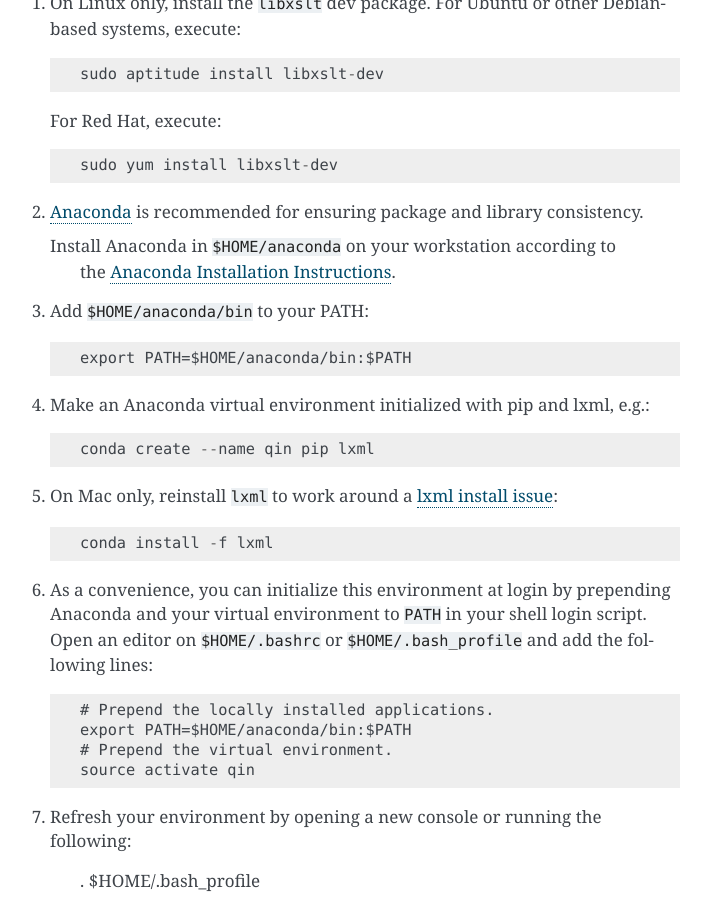
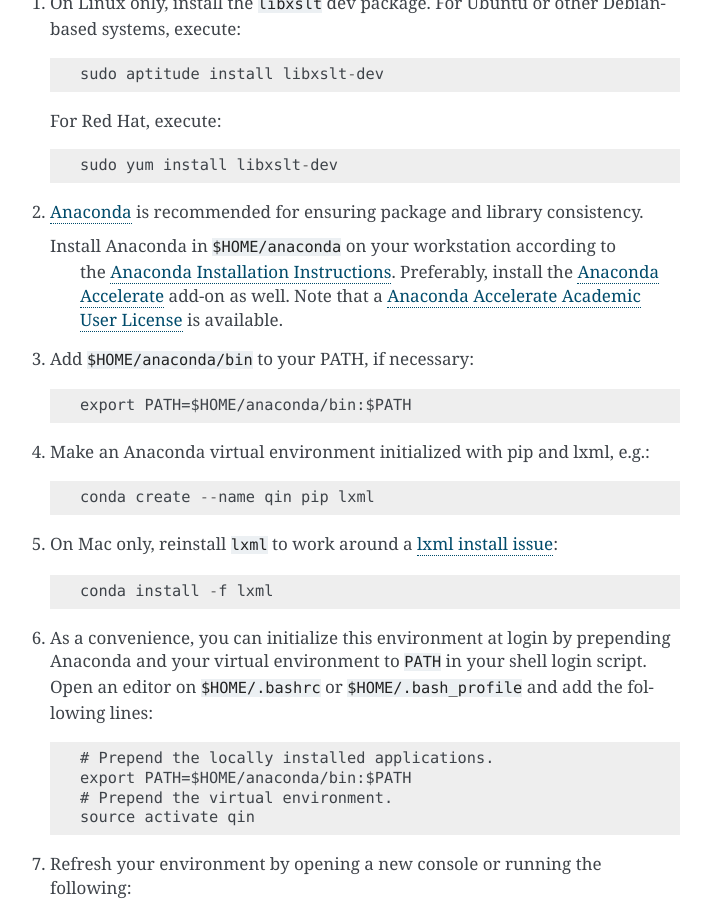
Before and after one commit to ohsu-qin/qixnat, a Sphinx documentation site: the page built from doc/index.rst, in a window 1280 px wide and 900 px high, scrolled down 605 px. Shown: the whole window, without its empty margins (400-1111 px from the left). Built offline with Sphinx 7.4.7, drawn with Linux system fonts in a browser that asks for light colours.

Commit message:
Use Anaconda Accelerate.

```diff
--- a/doc/index.rst
+++ b/doc/index.rst
@@ -42,9 +42,11 @@
 
 2. Anaconda_ is recommended for ensuring package and library consistency.
   Install Anaconda in ``$HOME/anaconda`` on your workstation according to
-   the `Anaconda Installation Instructions`_.
+   the `Anaconda Installation Instructions`_. Preferably, install the
+   `Anaconda Accelerate`_ add-on as well. Note that a
+   `Anaconda Accelerate Academic User License`_ is available.
 
-3. Add ``$HOME/anaconda/bin`` to your PATH::
+3. Add ``$HOME/anaconda/bin`` to your PATH, if necessary::
 
        export PATH=$HOME/anaconda/bin:$PATH
 
@@ -125,6 +127,10 @@
 
 .. _Anaconda: http://docs.continuum.io/anaconda/
 
+.. _Anaconda Accelerate: http://docs.continuum.io/accelerate/index
+
+.. _Anaconda Accelerate Academic User License: https://store.continuum.io/cshop/academicanaconda
+
 .. _Anaconda Installation Instructions: http://docs.continuum.io/anaconda/install.html
 
 .. _Knight Cancer Institute: http://www.ohsu.edu/xd/health/services/cancer
```
